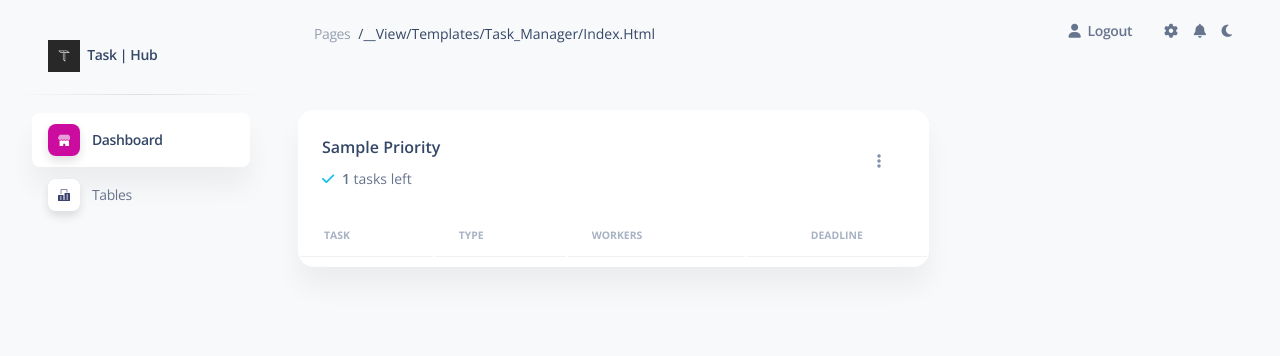
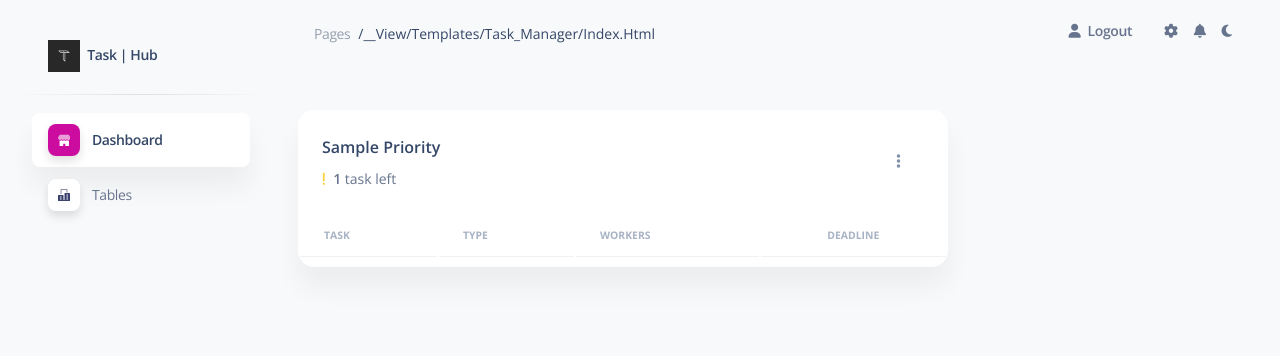
Before and after one commit to petrykivd/it-task-manager, a Django app: template templates/task_manager/index.html in a window 1280 px wide. Shown: the top 356 px of the page. Run offline with Django 4.2, Linux system fonts and the light colour scheme; a user stored in the database is signed in; tables that the repository leaves empty hold one stand-in row (values such as "Sample post"); the template is opened without the code that fills it: values that come from a table or form of the project are taken from there, most other values are stand-ins (such as "Sample title", 1, 10 or a date in 2020); lists and menus that the app fills with data are empty; some libraries are stand-ins or nearby versions.

Commit message:
add to content a loop with tasks

```diff
--- a/templates/task_manager/index.html
+++ b/templates/task_manager/index.html
@@ -2,13 +2,13 @@
 {% load static %}
 
 {% block content %}
-  <div class="container-fluid py-4">
+  <div class="container-fluid py-4" >
   {% if request.user.is_authenticated %}
     {% if tasks %}
       {% for priority, count in task_counts.items %}
         <div class="row my-4">
         <div class="col-lg-8 col-md-4 mb-md-0 mb-4">
-            <div class="card">
+          <div class="card" style="width: 650px;">
             <div class="card-header pb-0">
               <div class="row">
                 <div class="col-lg-6 col-7">
@@ -16,22 +16,25 @@
                     {{ priority|title }}
                   </h6>
                   <p class="text-sm mb-0">
-                      <i class="fa fa-check text-info" aria-hidden="true"></i>
-                      <span class="font-weight-bold ms-1">{{ count }}</span> tasks left
+                    <i class="fas fa-exclamation text-warning" aria-hidden="true"></i>
+                    <span class="font-weight-bold ms-1">{{ count }}</span> task{{ count|pluralize }} left
                   </p>
                 </div>
-                  {% if request.user.is_superuser %}
+
                 <div class="col-lg-6 col-5 my-auto text-end">
                   <div class="dropdown float-lg-end pe-4">
                     <a class="cursor-pointer" id="dropdownTable" data-bs-toggle="dropdown" aria-expanded="false">
                       <i class="fa fa-ellipsis-v text-secondary"></i>
                     </a>
                     <ul class="dropdown-menu px-2 py-3 ms-sm-n4 ms-n5" aria-labelledby="dropdownTable">
+                      <li><a class="dropdown-item border-radius-md" href="#">Add task</a></li>
+                      {% if request.user.is_superuser %}
                         <li><a class="dropdown-item border-radius-md" href="#">Delete</a></li>
+                      {% endif %}
                     </ul>
                   </div>
                 </div>
-                  {% endif %}
+
 
               </div>
             </div>
@@ -53,32 +56,33 @@
                       <tbody>
                       <tr>
                         <td>
+                          <a href="{% url 'task_manager:task-detail' pk=task.id %} ">
                             <div class="d-flex px-2 py-1">
                               <div>
-                                <img src="{% static 'images/task_logo.jpg' %}" class="avatar avatar-sm me-3" alt="xd">
+                                <i class="fas fa-tasks me-2" ></i>
                               </div>
                               <div class="d-flex flex-column justify-content-center">
                                 <h6 class="mb-0 text-sm">{{ task.name }}</h6>
                               </div>
                             </div>
+                          </a>
                         </td>
                         <td class="align-middle text-center text-sm">
                           <span class="text-xs font-weight-bold"> {{ task.task_type }} </span>
                         </td>
                         <td>
                           <div class="avatar-group mt-2">
-                              <a href="#" class="avatar avatar-xs rounded-circle" data-bs-toggle="tooltip"
-                                 data-bs-placement="bottom" title="Ryan Tompson">
+                            {% for worker in task.assignees.all %}
+                              <a href="{% url 'task_manager:worker-detail' pk=worker.id %}" class="avatar avatar-xs rounded-circle" data-bs-toggle="tooltip"
+                               data-bs-placement="bottom" title="{{ worker.first_name }} {{ worker.last_name }}">
                               <img src="{% static 'images/worker.jpg' %}" alt="team1">
                             </a>
-                              <a href="javascript:;" class="avatar avatar-xs rounded-circle" data-bs-toggle="tooltip"
-                                 data-bs-placement="bottom" title="Romina Hadid">
-                                <img src="{% static 'images/worker.jpg' %}" alt="team2">
-                              </a>
+                            {% endfor %}
+
                           </div>
                         </td>
                         <td class="align-middle text-center text-sm">
-                            <span class="text-xs font-weight-bold"> 10.12.23 </span>
+                          <span class="text-xs font-weight-bold"> {{ task.deadline }} </span>
                         </td>
 
                       </tr>
@@ -91,20 +95,18 @@
             </div>
           </div>
         </div>
-          {% include "includes/footer.html" %}
-
-        </div>
       {% endfor %}
-
     {% endif %}
   {% else %}
     <div class="text-center">
       <h1>Welcome to Task Hub!</h1>
       <p>Please login to access your tasks.</p>
-      <a href="{% url 'login'%}" class="btn btn-primary">Sign in</a>
+      <a href="{% url 'login' %}" class="btn btn-primary">Sign in</a>
     </div>
   {% endif %}
+{% include "includes/footer.html" %}
 
+</div>
 
 {% endblock content %}
 
```
Lines whose indentation alone changed are shown as unchanged.
